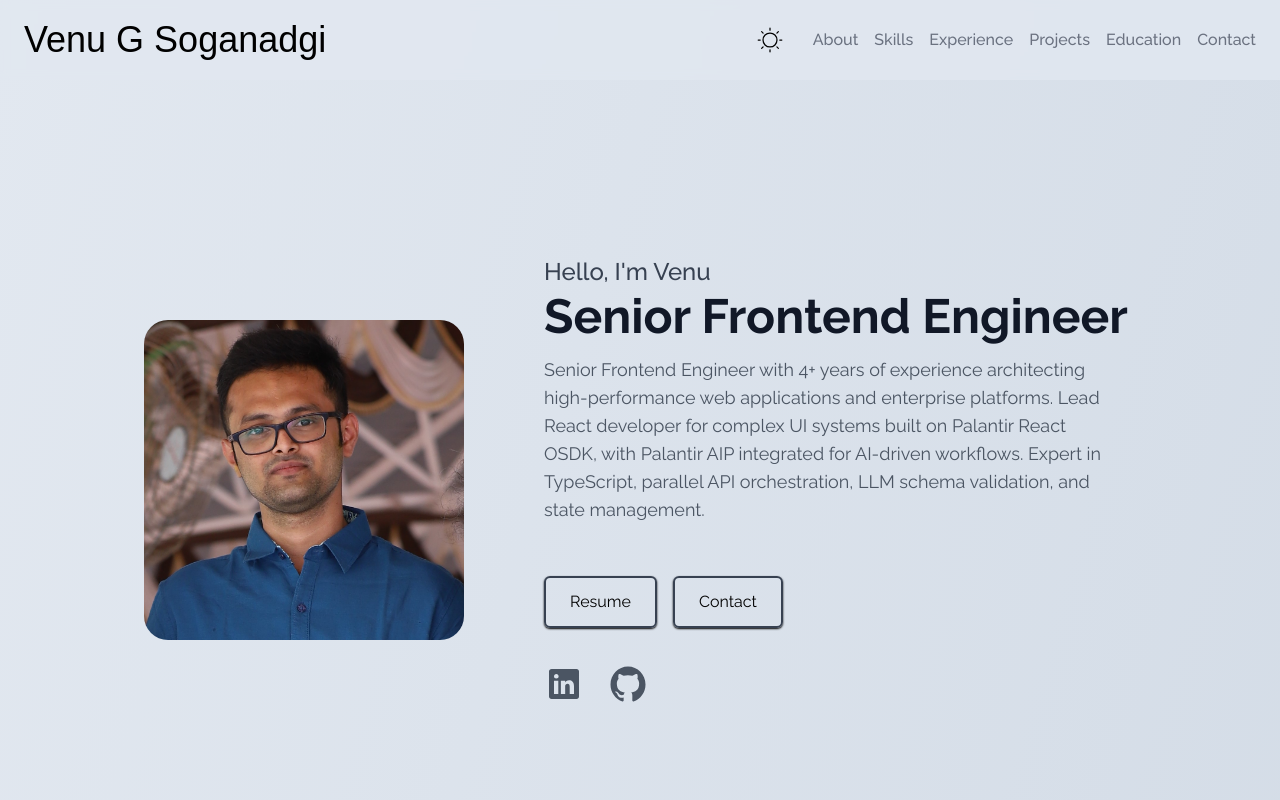
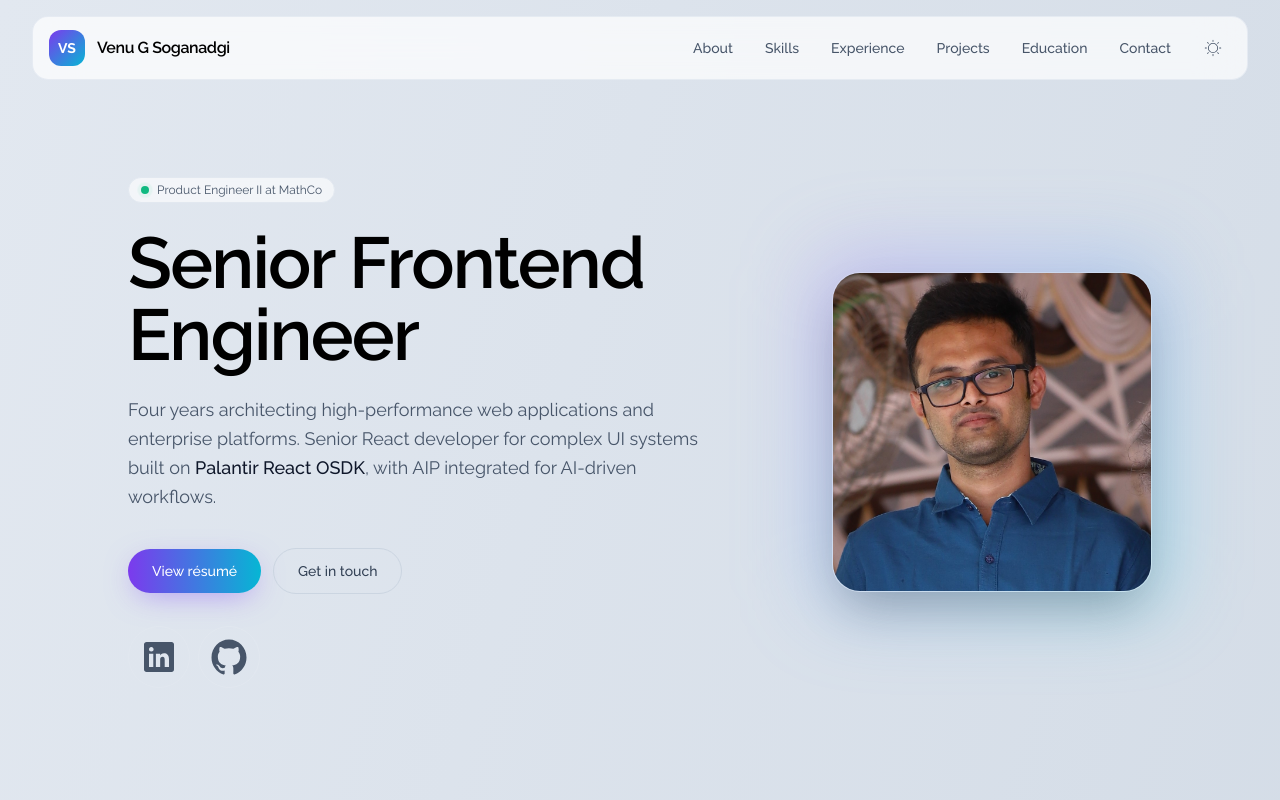
Before and after one commit to V24039/css-portfolio, a React (Create React App) app: page / in a window 1280 px wide. Shown: the top 800 px of the page. Built offline with nearby package versions, Linux system fonts and the light colour scheme.

Commit message:
Updating the design

```diff
--- a/src/components/Elements/Button.tsx
+++ b/src/components/Elements/Button.tsx
@@ -4,27 +4,37 @@ interface IButtonProps {
   label: string;
   linkTo?: string;
   handleClick?: VoidFunction;
+  variant?: "primary" | "secondary";
 }
 
-export const Button = ({ label, linkTo, handleClick }: IButtonProps) => {
-  const classNames =
-    "group w-fit px-6 py-3 my-3 flex items-center rounded-md dark:bg-gradient-to-tr dark:from-cyan-950 dark:to-blue-400 dark:border-0 cursor-pointer border-2 border-gray-700 shadow-black shadow-sm hover:shadow-inner";
+const base =
+  "group inline-flex w-fit cursor-pointer items-center justify-center gap-2 rounded-full px-6 py-3 text-sm font-medium transition-all duration-300";
 
-  const handleButtonClick = () => {
-    if (handleClick) {
-      handleClick();
-    }
-  };
+const variants = {
+  primary:
+    "bg-gradient-to-r from-violet-600 to-cyan-500 text-white shadow-[0_8px_30px_-8px_rgba(139,92,246,0.6)] hover:shadow-[0_12px_40px_-8px_rgba(139,92,246,0.8)] hover:brightness-110",
+  secondary:
+    "border border-slate-300 text-slate-700 hover:border-violet-400 hover:text-violet-600 dark:border-white/15 dark:text-slate-200 dark:hover:border-violet-400/60 dark:hover:text-white",
+};
+
+export const Button = ({
+  label,
+  linkTo,
+  handleClick,
+  variant = "primary",
+}: IButtonProps) => {
+  const classNames = `${base} ${variants[variant]}`;
 
   if (linkTo) {
     return (
-      <Scroll className={classNames} to={linkTo} smooth duration={500}>
+      <Scroll className={classNames} to={linkTo} smooth duration={500} offset={-80}>
         {label}
       </Scroll>
     );
   }
+
   return (
-    <button onClick={handleButtonClick} className={classNames}>
+    <button type="button" onClick={handleClick} className={classNames}>
       {label}
     </button>
   );
--- a/src/components/NavBar/NavBar.tsx
+++ b/src/components/NavBar/NavBar.tsx
@@ -5,11 +5,12 @@ import { navLinks } from "./const";
 import { useEffect, useState } from "react";
 import { Link } from "react-scroll";
 
-const toggleClasses =
-  "flex w-full items-center cursor-pointer font-medium p-2 rounded-lg text-gray-500 hover:bg-cyan-100 hover:dark:bg-emerald-50";
+const menuItem =
+  "flex w-full items-center gap-2 rounded-lg px-3 py-2 text-sm font-medium text-slate-600 transition-colors duration-200 hover:bg-violet-50 hover:text-violet-700 dark:text-slate-300 dark:hover:bg-white/5 dark:hover:text-white";
+const navItem =
+  "cursor-pointer rounded-full px-4 py-2 text-sm font-medium text-slate-600 transition-colors duration-200 hover:text-slate-900 dark:text-slate-400 dark:hover:text-white";
 
-const focusClasses =
-  "focus-visible:outline focus-visible:outline-2 focus-visible:outline-offset-2 focus-visible:outline-cyan-500";
+const navItemActive = "text-slate-900 dark:text-white";
 
 type ThemeMode = "light" | "dark" | "system";
 
@@ -71,47 +72,80 @@ const NavBar = () => {
     }
   };
 
-  const themeOptions: { mode: ThemeMode; label: string; icon: JSX.Element }[] = [
-    { mode: "dark", label: "Dark", icon: <CiDark size={20} /> },
-    { mode: "light", label: "Light", icon: <CiLight size={20} /> },
-    { mode: "system", label: "System", icon: <GrSystem size={20} /> },
+  const themeOptions: { mode: ThemeMode; label: string; icon: JSX.Element }[] =
+    [
+      { mode: "dark", label: "Dark", icon: <CiDark size={18} /> },
+      { mode: "light", label: "Light", icon: <CiLight size={18} /> },
+      { mode: "system", label: "System", icon: <GrSystem size={16} /> },
     ];
 
   return (
-    <nav id="Navbar" className="sticky top-0 z-50 transition-colors duration-300 backdrop-blur-sm bg-slate-200/80 dark:bg-black/80">
-      <div className="flex justify-between items-center w-full h-20 text-black dark:text-white px-4 max-w-7xl mx-auto">
-        <h1 className="text-3xl sm:text-4xl sm font-signature ml-2 text-black dark:text-white">
+    <nav id="Navbar" className="sticky top-0 z-50 px-4 pt-4 md:px-6 lg:px-8">
+      <div className="mx-auto flex h-16 max-w-7xl items-center justify-between rounded-2xl border border-slate-200/80 bg-white/70 px-4 backdrop-blur-xl dark:border-white/10 dark:bg-white/[0.04]">
+        <Link
+          to="Home"
+          smooth
+          duration={500}
+          className="group flex cursor-pointer items-center gap-3"
+        >
+          <span className="flex h-9 w-9 items-center justify-center rounded-xl bg-gradient-to-br from-violet-600 to-cyan-500 font-display text-sm font-bold text-white">
+            VS
+          </span>
+          <span className="hidden font-display text-base font-semibold tracking-tight sm:block">
             Venu G Soganadgi
-        </h1>
-        <div className="flex justify-between items-center gap-4">
-          <div className="relative">
+          </span>
+        </Link>
+
+        <div className="flex items-center gap-1">
+          <ul className="hidden items-center md:flex">
+            {navLinks.map(({ id, label }) => (
+              <li key={`navId-${id}`}>
+                <Link
+                  to={label}
+                  smooth
+                  spy
+                  offset={-96}
+                  duration={500}
+                  className={navItem}
+                  activeClass={navItemActive}
+                >
+                  {label}
+                </Link>
+              </li>
+            ))}
+          </ul>
+
+          <div className="relative ml-1">
             <button
               type="button"
               onClick={handleToggleClick}
               aria-label="Change color theme"
               aria-haspopup="menu"
               aria-expanded={showToggleMenu}
-              className={`flex items-center rounded-md p-1 ${focusClasses}`}
+              className="flex h-9 w-9 items-center justify-center rounded-xl text-slate-600 transition-colors duration-200 hover:bg-slate-100 dark:text-slate-300 dark:hover:bg-white/5"
             >
-              {isDark ? <CiDark size={30} /> : <CiLight size={30} />}
+              {isDark ? <CiDark size={20} /> : <CiLight size={20} />}
             </button>
             {showToggleMenu && (
               <div
                 role="menu"
-                className="absolute right-0 top-12 bg-white/90 backdrop-blur-md rounded-lg p-4 text-base font-semibold text-slate-900 dark:bg-slate-800/90 dark:text-slate-400 shadow-lg border border-gray-200 dark:border-slate-700"
+                className="absolute right-0 top-12 w-40 rounded-xl border border-slate-200 bg-white/90 p-1.5 shadow-xl backdrop-blur-xl dark:border-white/10 dark:bg-ink-900/95"
               >
-                <ul className="space-y-2">
+                <ul className="space-y-0.5">
                   {themeOptions.map(({ mode, label, icon }) => (
                     <li key={`toggle-${mode}`}>
                       <button
                         type="button"
                         role="menuitemradio"
                         aria-checked={themeMode === mode}
-                        className={`${toggleClasses} ${focusClasses}`}
+                        className={menuItem}
                         onClick={() => handleThemeChange(mode)}
                       >
                         {icon}
-                        <span className="px-2">{label}</span>
+                        <span>{label}</span>
+                        {themeMode === mode && (
+                          <span className="ml-auto h-1.5 w-1.5 rounded-full bg-gradient-to-r from-violet-500 to-cyan-400" />
+                        )}
                       </button>
                     </li>
                   ))}
@@ -119,43 +153,36 @@ const NavBar = () => {
               </div>
             )}
           </div>
-          <ul className="hidden md:flex">
-            {navLinks.map(({ id, label }) => (
-              <li
-                key={`navId-${id}`}
-                className="p-2 cursor-pointer rounded-md font-medium text-gray-500 hover:bg-cyan-100 hover:dark:bg-emerald-50 duration-75"
-              >
-                <Link to={label} smooth duration={500}>
-                  {label}
-                </Link>
-              </li>
-            ))}
-          </ul>
+
           <button
             type="button"
             onClick={handleMenuClick}
-            aria-label={showMenu ? "Close navigation menu" : "Open navigation menu"}
+            aria-label={
+              showMenu ? "Close navigation menu" : "Open navigation menu"
+            }
             aria-expanded={showMenu}
             aria-controls="mobile-nav-menu"
-            className={`cursor-pointer right-10 z-10 rounded-md p-1 text-gray-500 md:hidden ${focusClasses}`}
+            className="flex h-9 w-9 items-center justify-center rounded-xl text-slate-600 transition-colors duration-200 hover:bg-slate-100 dark:text-slate-300 dark:hover:bg-white/5 md:hidden"
           >
-            {showMenu ? <FaTimes size={20} /> : <FaBars size={20} />}
+            {showMenu ? <FaTimes size={16} /> : <FaBars size={16} />}
           </button>
+        </div>
+      </div>
+
       {showMenu && (
         <ul
           id="mobile-nav-menu"
-              className="md:hidden fixed top-6 right-3 bg-white rounded-lg p-4 text-base font-semibold text-slate-900 dark:bg-slate-800 dark:text-slate-400"
+          className="mx-auto mt-2 max-w-7xl rounded-2xl border border-slate-200/80 bg-white/90 p-2 backdrop-blur-xl dark:border-white/10 dark:bg-ink-900/95 md:hidden"
         >
           {navLinks.map(({ id, label }) => (
-                <li
-                  key={`navId-mobile-${id}`}
-                  className="px-4 cursor-pointer font-medium text-gray-500 hover:bg-emerald-50 duration-75"
-                >
+            <li key={`navId-mobile-${id}`}>
               <Link
                 onClick={handleMenuClick}
                 to={label}
                 smooth
+                offset={-96}
                 duration={500}
+                className={menuItem}
               >
                 {label}
               </Link>
@@ -163,8 +190,6 @@ const NavBar = () => {
           ))}
         </ul>
       )}
-        </div>
-      </div>
     </nav>
   );
 };
--- a/src/components/Pages/Home/Home.tsx
+++ b/src/components/Pages/Home/Home.tsx
@@ -21,59 +21,69 @@ export const Home = () => {
   };
 
   return (
-    <div
+    <section
       id="Home"
-      className="flex flex-col min-h-screen max-w-screen-lg mx-auto justify-center items-center px-4 md:flex-row md:gap-20"
+      className="mx-auto flex min-h-[calc(100vh-6rem)] max-w-screen-lg flex-col-reverse items-center justify-center gap-12 py-20 md:flex-row md:gap-16"
     >
-      {/* Image Section */}
-      <div className="flex-shrink-0 mt-20 md:mt-0">
-        <img
-          src={MyImage}
-          alt="Venu - Senior Frontend Engineer"
-          className="rounded-3xl w-64 h-64 md:w-80 md:h-80 object-cover mx-auto"
-        />
+      <div className="flex w-full animate-fade-up flex-col items-center text-center md:items-start md:text-left">
+        <span className="inline-flex items-center gap-2 rounded-full border border-slate-200 bg-white/60 px-3 py-1 font-mono text-xs text-slate-600 backdrop-blur dark:border-white/10 dark:bg-white/5 dark:text-slate-400">
+          <span className="relative flex h-2 w-2">
+            <span className="absolute inline-flex h-full w-full animate-ping rounded-full bg-emerald-400 opacity-75 motion-reduce:animate-none" />
+            <span className="relative inline-flex h-2 w-2 rounded-full bg-emerald-500" />
+          </span>
+          Product Engineer II at MathCo
+        </span>
+
+        <h1 className="mt-6 font-display text-5xl font-semibold leading-[1.05] tracking-tight sm:text-6xl lg:text-7xl">
+          Senior Frontend
+          <br />
+          <span className="accent-text">Engineer</span>
+        </h1>
+
+        <p className="mt-6 max-w-xl text-lg leading-relaxed text-slate-600 dark:text-slate-400">
+          Four years architecting high-performance web applications and
+          enterprise platforms. Senior React developer for complex UI systems
+          built on{" "}
+          <span className="font-medium text-slate-900 dark:text-slate-200">
+            Palantir React OSDK
+          </span>
+          , with AIP integrated for AI-driven workflows.
+        </p>
+
+        <div className="mt-9 flex flex-row items-center gap-3">
+          <Button label="View résumé" handleClick={handleResumeDownload} />
+          <Button label="Get in touch" linkTo="Contact" variant="secondary" />
         </div>
-      <div className="flex flex-col items-center justify-center h-full w-full text-center md:items-start md:text-left gap-6 mt-8 md:mt-0">
-        {/* Introduction Text */}
-        <section>
-          <h2 className="text-xl md:text-2xl font-medium text-gray-700 dark:text-gray-300">
-            Hello, I'm Venu
-          </h2>
-          <h1 className="text-4xl sm:text-5xl font-bold text-gray-900 dark:text-white mt-1">
-            Senior Frontend Engineer
-          </h1>
-          <p className="mt-4 text-base md:text-lg text-gray-600 dark:text-gray-400 max-w-xl">
-            Senior Frontend Engineer with 4+ years of experience architecting
-            high-performance web applications and enterprise platforms. Lead
-            React developer for complex UI systems built on Palantir React
-            OSDK, with Palantir AIP integrated for AI-driven workflows. Expert
-            in TypeScript, parallel API orchestration, LLM schema validation,
-            and state management.
-          </p>
-        </section>
 
-        {/* Buttons and Links */}
-        <section className="flex flex-col items-center md:items-start gap-4 mt-4">
-          <div className="flex flex-row gap-4">
-            <Button label="Resume" handleClick={handleResumeDownload} />
-            <Button label="Contact" linkTo="Contact" />
-          </div>
-          {/* Social Links */}
-          <div className="flex flex-row justify-center md:justify-start gap-6 mt-2">
+        <div className="mt-8 flex flex-row items-center gap-2">
           {links.map(({ id, element, href }) => (
             <a
               key={`social-link-${id}`}
               href={href}
               target="_blank"
               rel="noreferrer"
-                className="text-gray-600 hover:text-gray-900 dark:text-gray-400 dark:hover:text-white transition duration-300"
+              aria-label={element}
+              className="rounded-full border border-slate-200 p-2.5 text-slate-600 transition-all duration-300 hover:-translate-y-0.5 hover:border-violet-400 hover:text-violet-600 dark:border-white/10 dark:text-slate-400 dark:hover:border-violet-400/60 dark:hover:text-white"
             >
               {getElement(element)}
             </a>
           ))}
         </div>
+      </div>
+
+      <div className="relative shrink-0">
+        <div
+          aria-hidden="true"
+          className="absolute -inset-4 rounded-[2rem] bg-gradient-to-br from-violet-500/30 to-cyan-400/30 blur-2xl"
+        />
+        <img
+          src={MyImage}
+          alt="Venu - Senior Frontend Engineer"
+          width={320}
+          height={320}
+          className="relative h-56 w-56 rounded-[1.75rem] border border-white/20 object-cover shadow-2xl md:h-80 md:w-80"
+        />
+      </div>
     </section>
-      </div>
-    </div>
   );
 };
```
Lines whose indentation alone changed are shown as unchanged.
